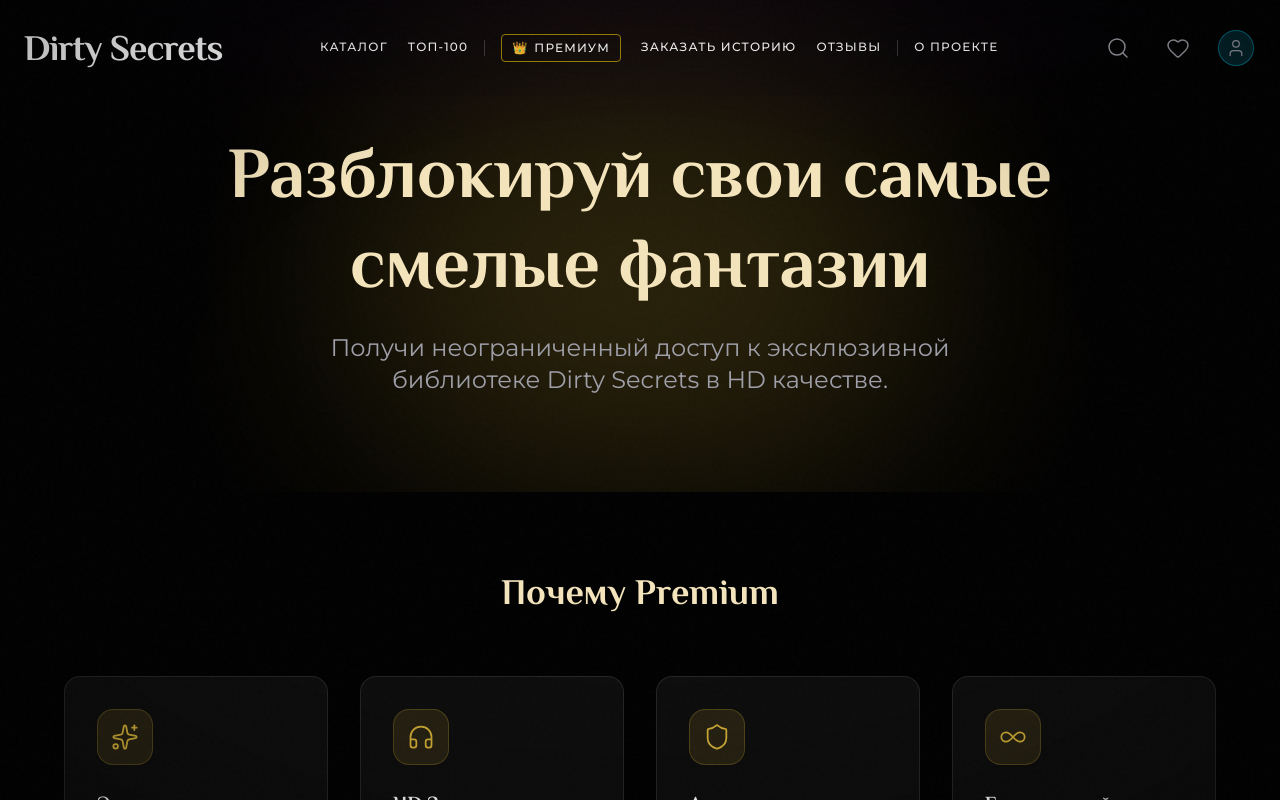
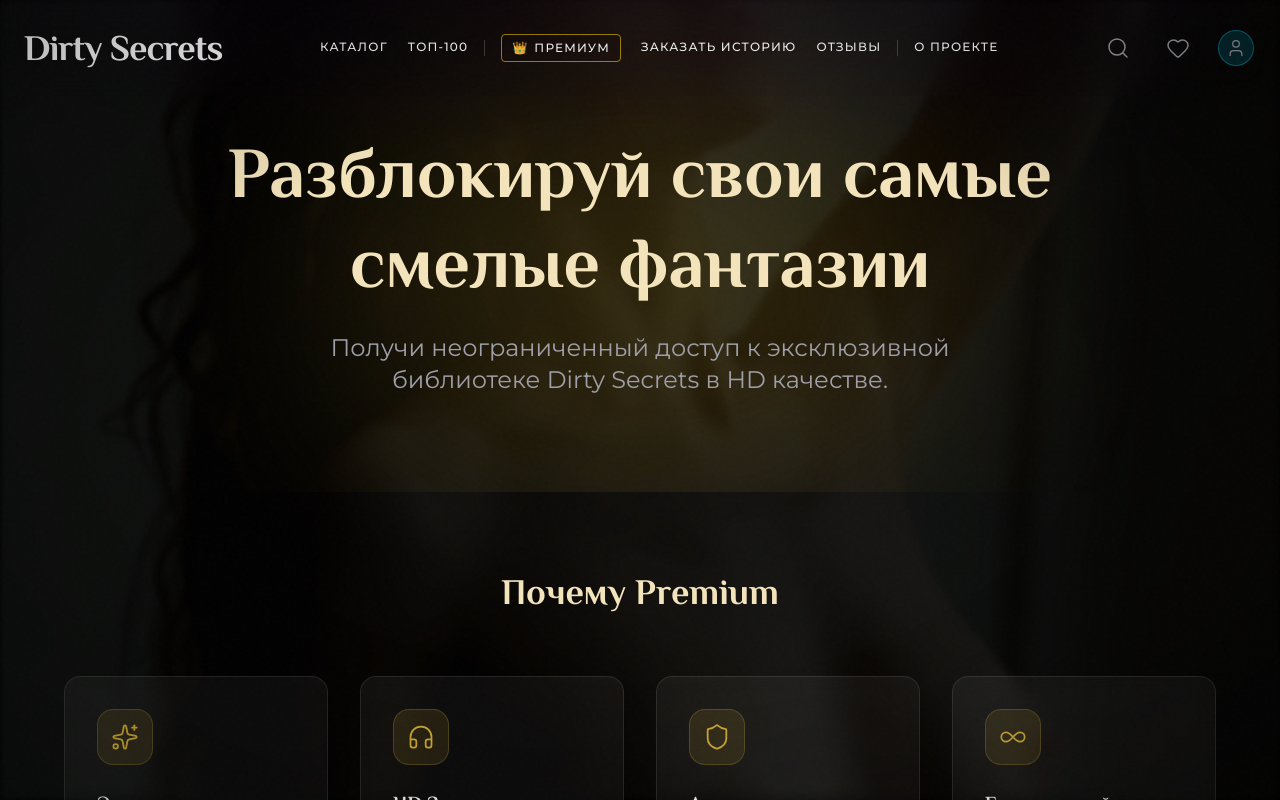
Before and after one commit to ruiskhakov2017-sys/audio-platform, a Next.js app in the folder site/frontend/: page /premium in a window 1280 px wide. Shown: the top 800 px of the page. Built offline with nearby package versions, Linux system fonts and the light colour scheme; no server answers.

Commit message:
feat(premium): add background image to premium page

```diff
--- a/site/frontend/app/premium/page.tsx
+++ b/site/frontend/app/premium/page.tsx
@@ -80,9 +80,20 @@
 
 export default function PremiumPage() {
   return (
-    <div className="min-h-screen bg-[#000000] text-white">
+    <div className="min-h-screen bg-[#000000] text-white relative overflow-hidden">
       <Header />
 
+      {/* Background Image (Hero style) */}
+      <div className="fixed inset-0 z-0 pointer-events-none">
+        <div
+          className="absolute inset-0 bg-cover bg-center bg-no-repeat opacity-[0.15] blur-[3px]"
+          style={{ backgroundImage: 'url(/hero-bg.png)' }}
+          aria-hidden="true"
+        />
+        <div className="absolute inset-0 bg-black/40" aria-hidden="true" />
+      </div>
+
+      <div className="relative z-10">
         {/* Hero */}
         <section className="relative pt-32 pb-24 px-6 overflow-hidden">
           <div
@@ -239,5 +250,6 @@
           </div>
         </section>
       </div>
+    </div>
   );
 }
```
Lines whose indentation alone changed are shown as unchanged.
